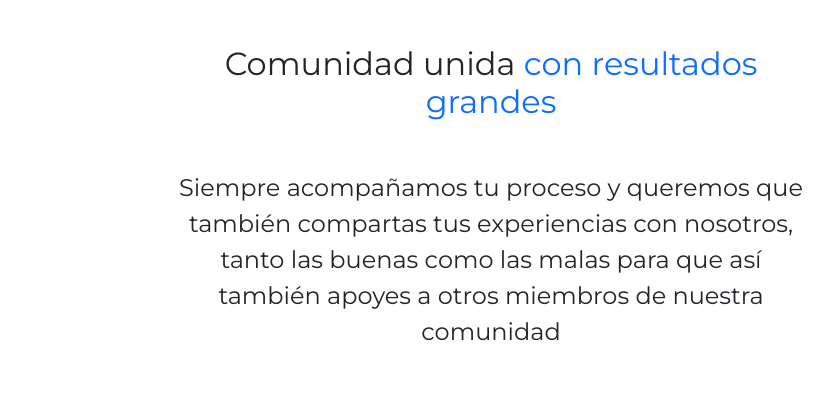
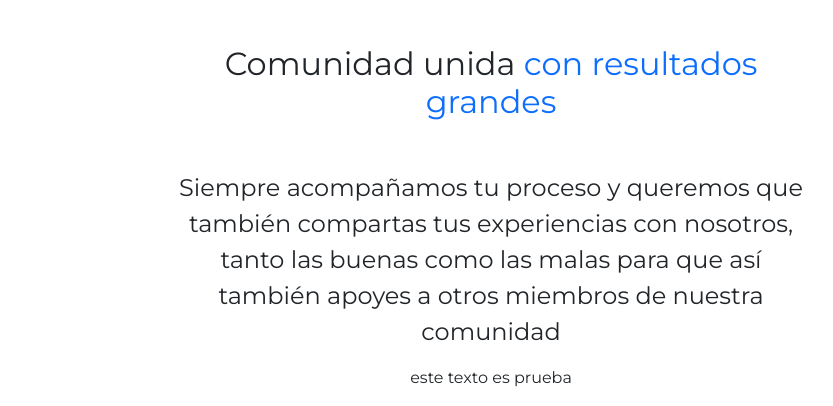
Before and after one commit to Latinohablante/pagina-web, a plain HTML site: page index.html in a window 1280 px wide. Shown: the part 2042-2448 px from the top of the page, without its empty margins (149-982 px from the left). Before the commit the page ends 2408 px from the top, so only its background shows below. Drawn offline with nearby package versions, Linux system fonts and the light colour scheme.

Commit message:
prueba commit

```diff
--- a/index.html
+++ b/index.html
@@ -129,6 +129,7 @@
         <div class="w-50 m-auto text-center" id="comunidad">
           <h1 class="mb-5 fs-2">Comunidad unida <span class="text-primary">con resultados grandes</span></h1>
           <p class="fs-4">Siempre acompañamos tu proceso y queremos que también compartas tus experiencias con nosotros, tanto las buenas como las malas para que así también apoyes a otros miembros de nuestra comunidad</p>
+          <p>este texto es prueba</p>
         </div>
       </section>
 
```
